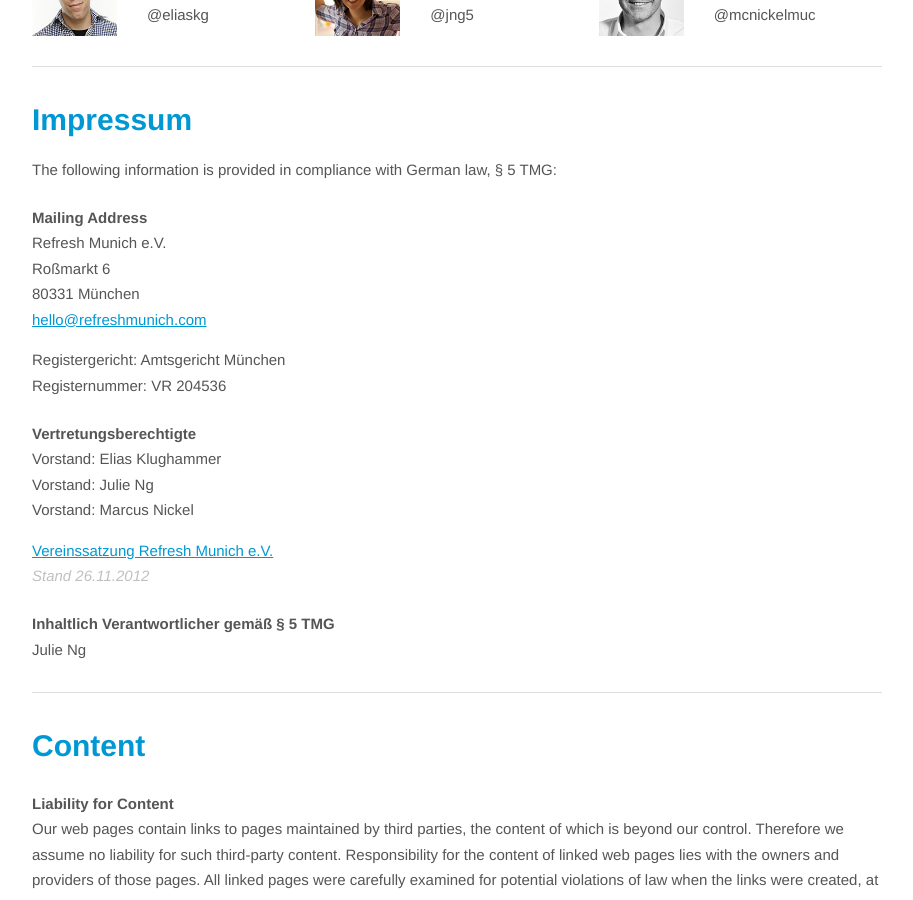
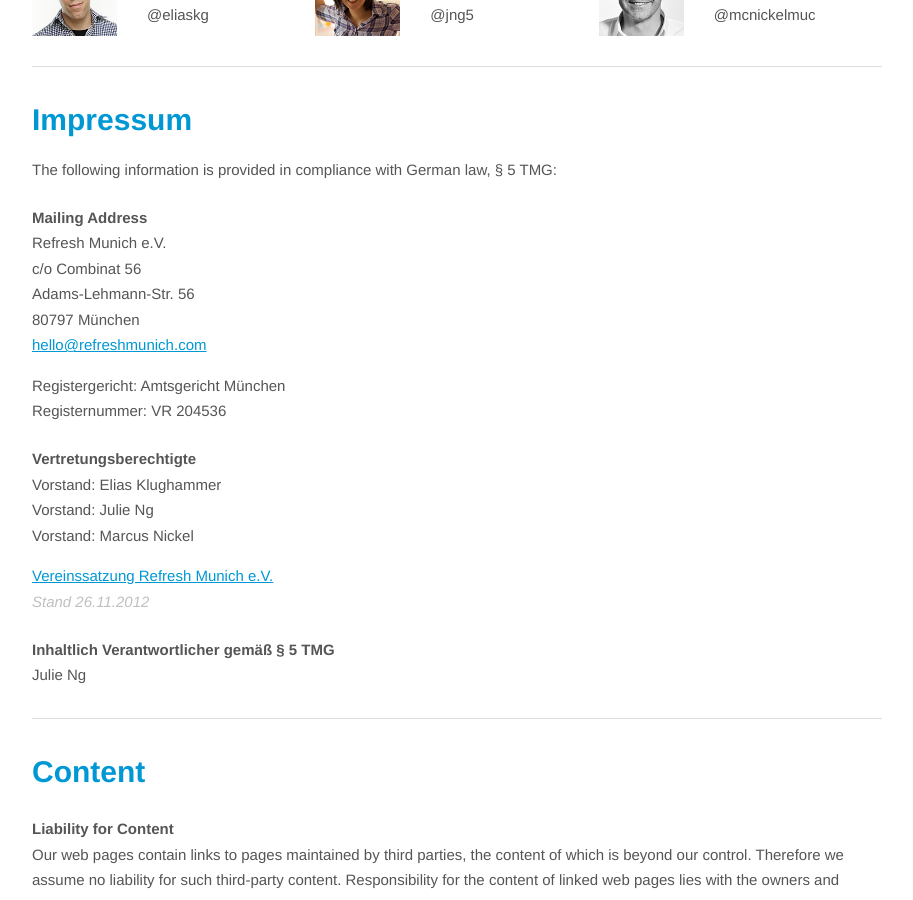
Before and after one commit to refreshmunich/refreshmunich.github.io, a Jekyll site: the page built from legal.html, in a window 1280 px wide and 900 px high, scrolled down 460 px. Shown: the whole window, without its empty margins (183-1096 px from the left). Built offline with Jekyll 4.4.1, drawn with Linux system fonts in a browser that asks for light colours; nearby versions of some CDN libraries; some web fonts are replaced.

Commit message:
Update mailing address

```diff
--- a/legal.html
+++ b/legal.html
@@ -48,8 +48,9 @@
     <h4>Mailing Address</h4>
     <p>
       Refresh Munich e.V.<br>
-      Roßmarkt 6<br>
-      80331 München<br>
+      c/o Combinat 56<br>
+      Adams-Lehmann-Str. 56<br>
+      80797 München<br>
       <a href="mailto:hello@refreshmunich.com">hello@refreshmunich.com</a><br>
     </p>
 
```
